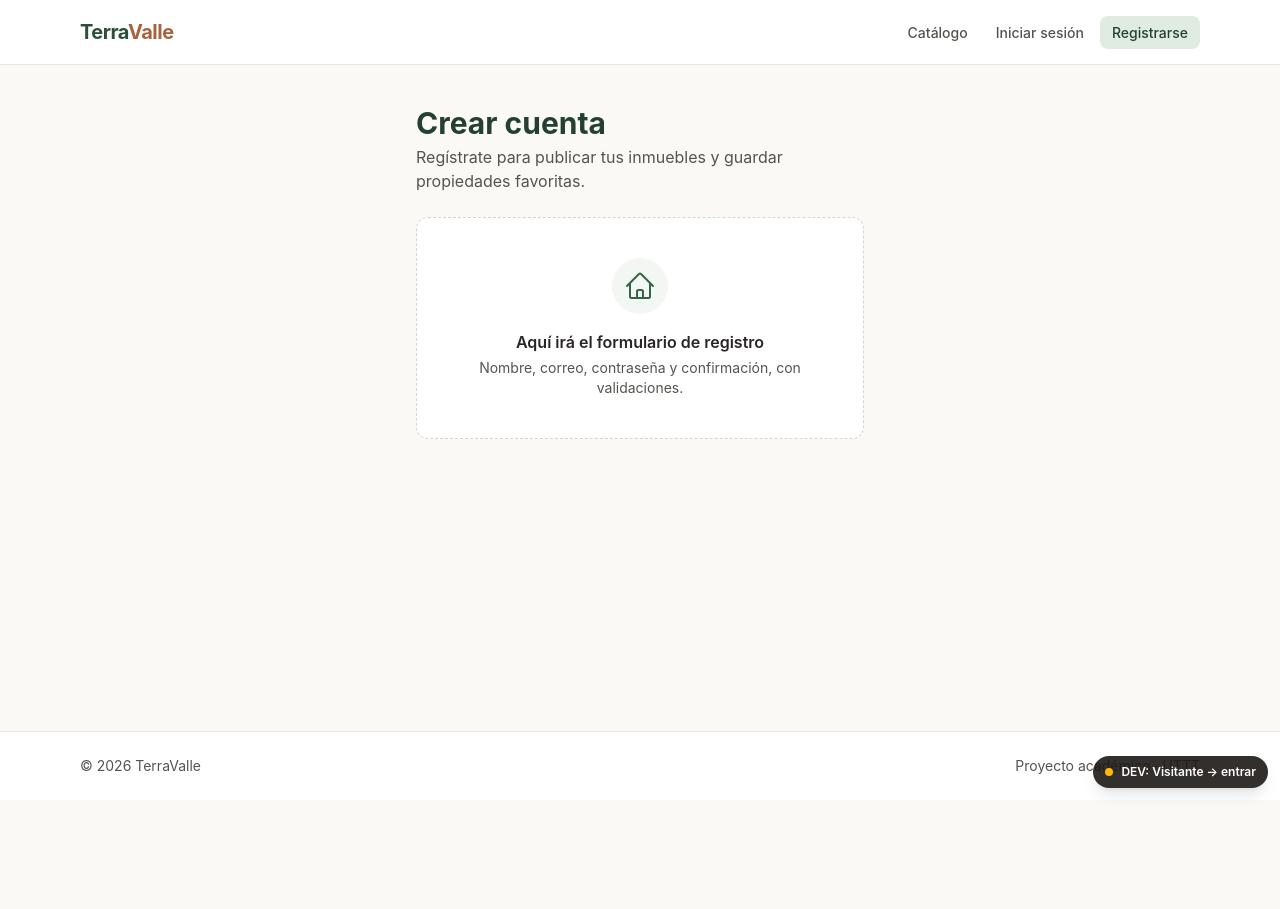
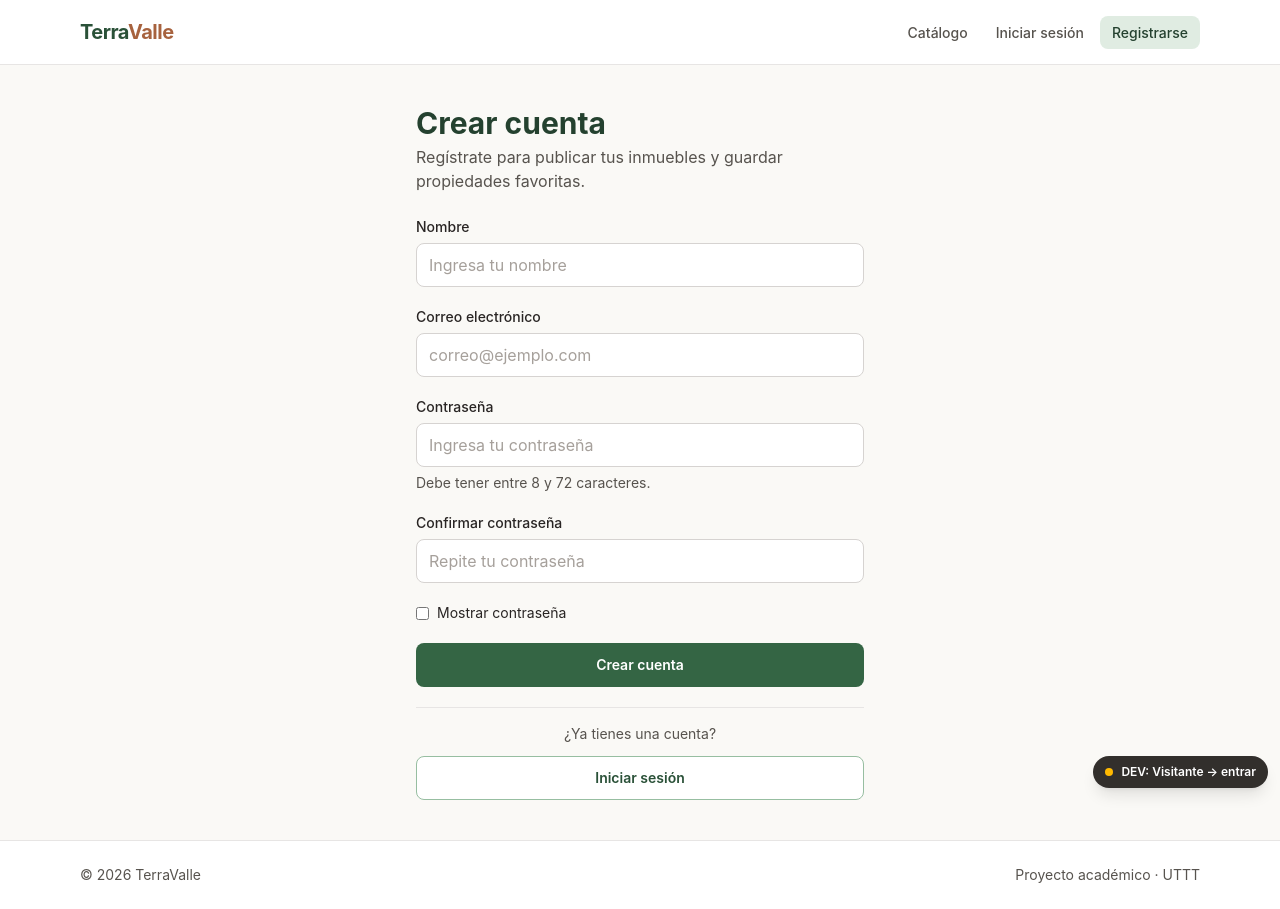
Before and after one commit to DevJIE-Network/terravalle-frontend, a React (Vite) app: page /registro in a window 1280 px wide. Before the commit the page ends 800 px from the top, so only its background shows below. Built offline with nearby package versions, Linux system fonts and the light colour scheme; no server answers.

Commit message:
feat: implementar formulario de registro HU-017

```diff
--- a/src/pages/Register/RegisterPage.jsx
+++ b/src/pages/Register/RegisterPage.jsx
@@ -1,17 +1,248 @@
-// TODO HU-017: formulario de registro de cuenta (usar authService.register de '@/api').
-import { EmptyState, PageHeader } from '@/components/ui';
+import { useState } from 'react';
+import { useNavigate } from 'react-router-dom';
+
+import { register as registerUser } from '@/api/auth.service';
+import { Alert, Button, Input, PageHeader } from '@/components/ui';
+import { ROUTES } from '@/utils/constants';
+
+const INITIAL_FORM = {
+  name: '',
+  email: '',
+  password: '',
+  confirmPassword: '',
+};
 
 export default function RegisterPage() {
+  const navigate = useNavigate();
+
+  const [form, setForm] = useState(INITIAL_FORM);
+  const [errors, setErrors] = useState({});
+  const [generalError, setGeneralError] = useState('');
+  const [isSubmitting, setIsSubmitting] = useState(false);
+  const [showPassword, setShowPassword] = useState(false);
+
+  function handleChange(event) {
+    const { name, value } = event.target;
+
+    setForm((previous) => ({
+      ...previous,
+      [name]: value,
+    }));
+
+    // Limpia el error del campo cuando el usuario lo corrige.
+    setErrors((previous) => ({
+      ...previous,
+      [name]: '',
+    }));
+
+    setGeneralError('');
+  }
+
+  function validateForm() {
+    const newErrors = {};
+
+    const name = form.name.trim();
+    const email = form.email.trim();
+
+    // Nombre
+    if (!name) {
+      newErrors.name = 'El nombre es obligatorio.';
+    } else if (name.length < 2) {
+      newErrors.name = 'El nombre debe tener al menos 2 caracteres.';
+    } else if (name.length > 120) {
+      newErrors.name = 'El nombre no puede superar los 120 caracteres.';
+    }
+
+    // Correo
+    if (!email) {
+      newErrors.email = 'El correo electrónico es obligatorio.';
+    } else if (!/^[^\s@]+@[^\s@]+\.[^\s@]+$/.test(email)) {
+      newErrors.email = 'Ingresa un correo electrónico válido.';
+    }
+
+    // Contraseña
+    if (!form.password) {
+      newErrors.password = 'La contraseña es obligatoria.';
+    } else if (form.password.length < 8) {
+      newErrors.password =
+        'La contraseña debe tener al menos 8 caracteres.';
+    } else if (form.password.length > 72) {
+      newErrors.password =
+        'La contraseña no puede superar los 72 caracteres.';
+    }
+
+    // Confirmación
+    if (!form.confirmPassword) {
+      newErrors.confirmPassword = 'Confirma tu contraseña.';
+    } else if (form.password !== form.confirmPassword) {
+      newErrors.confirmPassword = 'Las contraseñas no coinciden.';
+    }
+
+    return newErrors;
+  }
+
+  async function handleSubmit(event) {
+    event.preventDefault();
+
+    // Evita doble envío.
+    if (isSubmitting) return;
+
+    setGeneralError('');
+
+    const validationErrors = validateForm();
+
+    // Si existe algún error, NO enviamos nada al backend.
+    if (Object.keys(validationErrors).length > 0) {
+      setErrors(validationErrors);
+      return;
+    }
+
+    try {
+      setIsSubmitting(true);
+
+      /*
+       * confirmPassword NO se envía al backend.
+       * Solamente sirve para validación en frontend.
+       */
+      await registerUser({
+        name: form.name.trim(),
+        email: form.email.trim().toLowerCase(),
+        password: form.password,
+      });
+
+      navigate(ROUTES.LOGIN, {
+        replace: true,
+        state: {
+          message:
+            'Cuenta creada correctamente. Ahora puedes iniciar sesión.',
+        },
+      });
+    } catch (error) {
+      // Correo duplicado.
+      if (error.status === 409) {
+        setErrors((previous) => ({
+          ...previous,
+          email: 'Este correo electrónico ya está registrado.',
+        }));
+
+        return;
+      }
+
+      // Error general: red, servidor, timeout, etc.
+      setGeneralError(
+        error.details?.message ||
+          error.message ||
+          'No fue posible crear la cuenta. Intenta nuevamente.',
+      );
+    } finally {
+      setIsSubmitting(false);
+    }
+  }
+
   return (
-    <section className="mx-auto max-w-md">
+    <section className="mx-auto w-full max-w-md">
       <PageHeader
         title="Crear cuenta"
         description="Regístrate para publicar tus inmuebles y guardar propiedades favoritas."
       />
-      <EmptyState
-        title="Aquí irá el formulario de registro"
-        description="Nombre, correo, contraseña y confirmación, con validaciones."
-      />
+
+      <form
+        onSubmit={handleSubmit}
+        noValidate
+        className="space-y-5"
+      >
+        <Input
+          label="Nombre"
+          name="name"
+          type="text"
+          value={form.name}
+          onChange={handleChange}
+          placeholder="Ingresa tu nombre"
+          autoComplete="name"
+          error={errors.name}
+        />
+
+        <Input
+          label="Correo electrónico"
+          name="email"
+          type="email"
+          value={form.email}
+          onChange={handleChange}
+          placeholder="correo@ejemplo.com"
+          autoComplete="email"
+          error={errors.email}
+        />
+
+        <Input
+          label="Contraseña"
+          name="password"
+          type={showPassword ? 'text' : 'password'}
+          value={form.password}
+          onChange={handleChange}
+          placeholder="Ingresa tu contraseña"
+          autoComplete="new-password"
+          error={errors.password}
+          hint="Debe tener entre 8 y 72 caracteres."
+        />
+
+        <Input
+          label="Confirmar contraseña"
+          name="confirmPassword"
+          type={showPassword ? 'text' : 'password'}
+          value={form.confirmPassword}
+          onChange={handleChange}
+          placeholder="Repite tu contraseña"
+          autoComplete="new-password"
+          error={errors.confirmPassword}
+        />
+
+        <div className="flex items-center justify-between gap-3">
+          <label className="text-ink flex items-center gap-2 text-sm">
+            <input
+              type="checkbox"
+              checked={showPassword}
+              onChange={(event) =>
+                setShowPassword(event.target.checked)
+              }
+            />
+            Mostrar contraseña
+          </label>
+        </div>
+
+        {generalError && (
+          <Alert
+            variant="error"
+            title="No se pudo crear la cuenta"
+            onClose={() => setGeneralError('')}
+          >
+            {generalError}
+          </Alert>
+        )}
+
+        <Button
+          type="submit"
+          loading={isSubmitting}
+          fullWidth
+        >
+          {isSubmitting
+            ? 'Creando cuenta...'
+            : 'Crear cuenta'}
+        </Button>
+
+        <div className="border-t border-stone-200 pt-4">
+          <p className="text-ink-muted mb-3 text-center text-sm">
+            ¿Ya tienes una cuenta?
+          </p>
+
+          <Button
+            to={ROUTES.LOGIN}
+            variant="secondary"
+            fullWidth
+          >
+            Iniciar sesión
+          </Button>
+        </div>
+      </form>
     </section>
   );
 }
```
Also changed, not shown: 1 other file (tests, documents, lock files or other folders).
